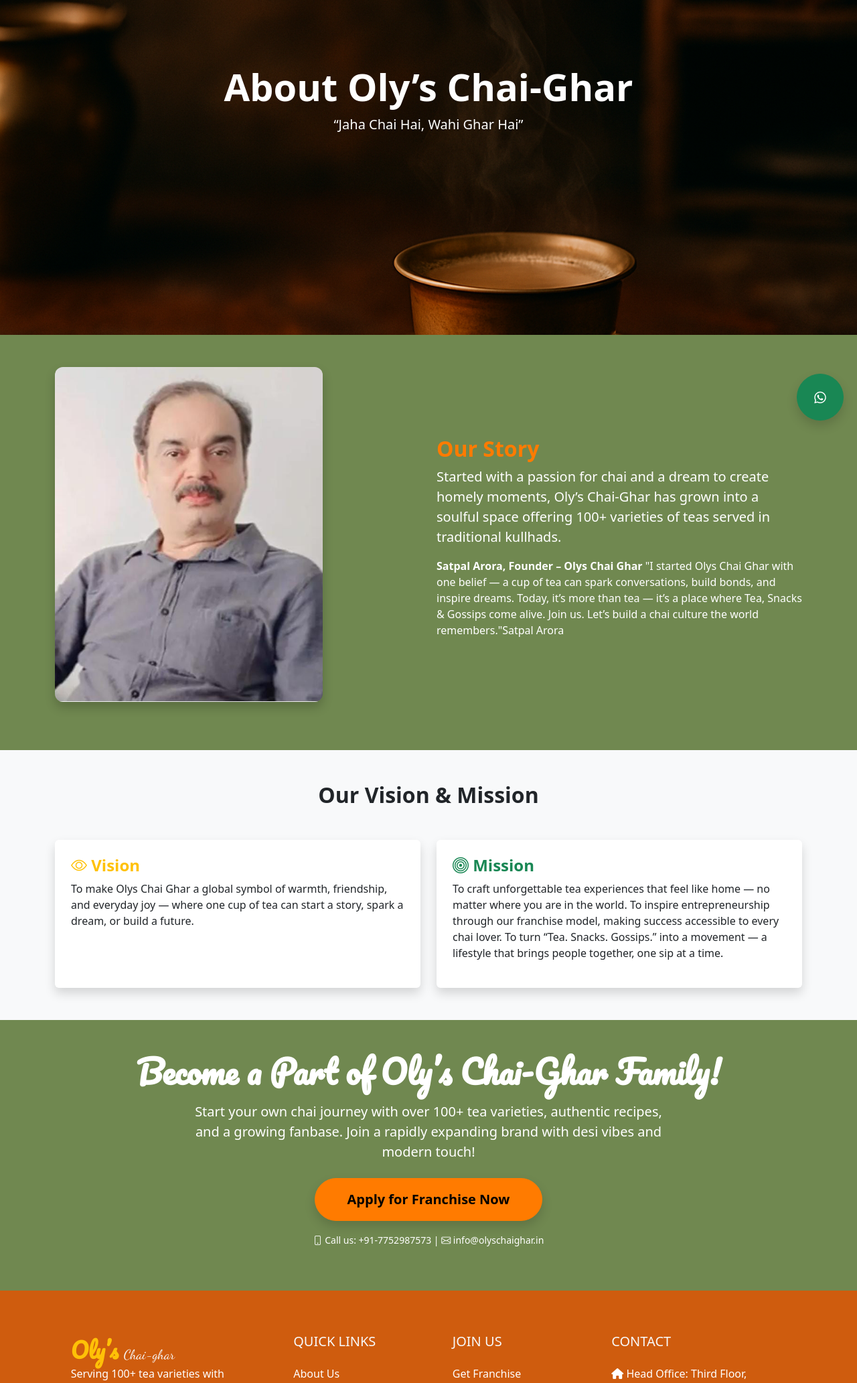
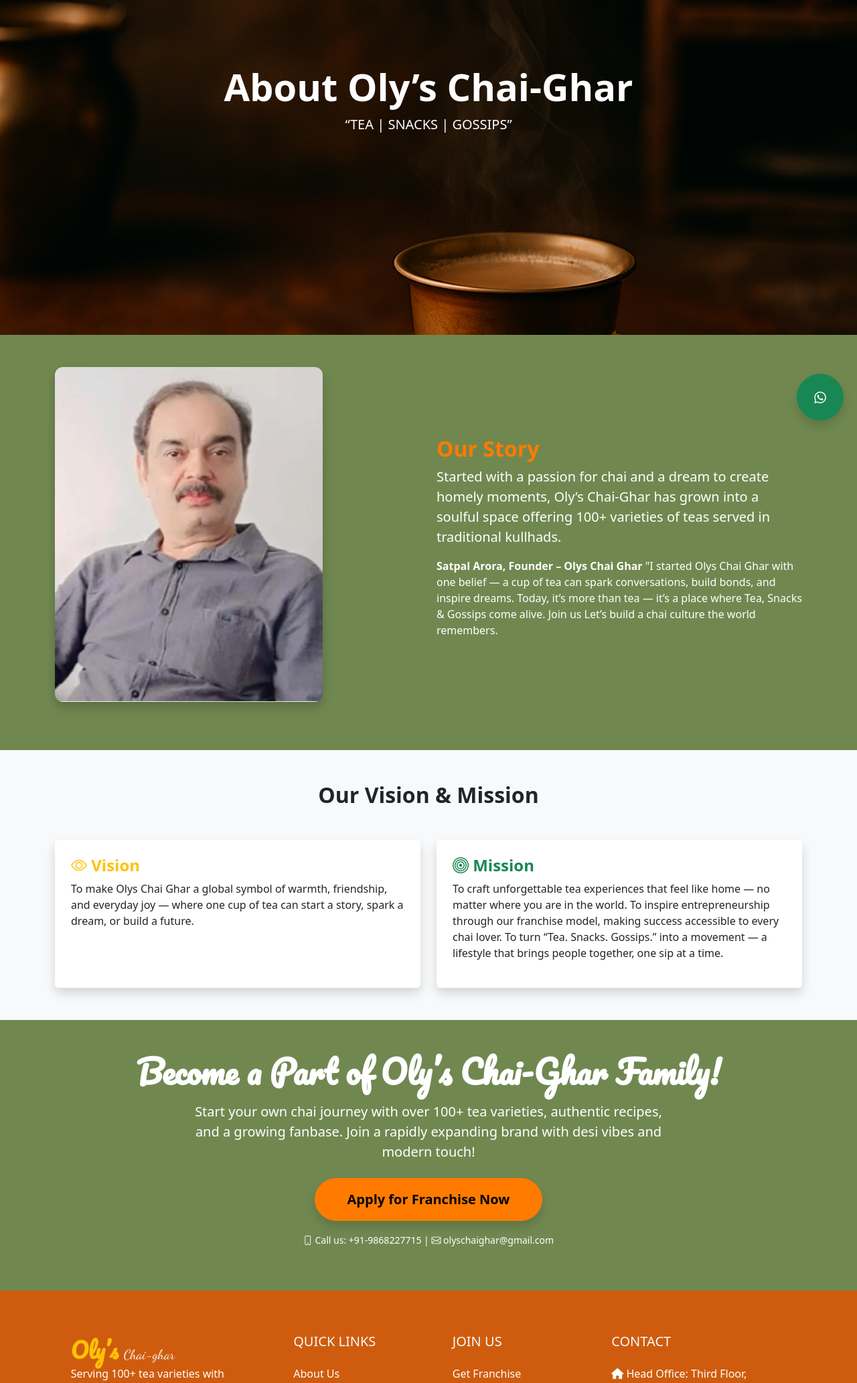
Before and after one commit to Saif199001/Olys, a Django app: page /about/ in a window 1280 px wide. Shown: the part 152-2217 px from the top of the page at 67% size. Run offline with Django 5.2, Linux system fonts and the light colour scheme.

Commit message:
third commit

```diff
--- a/templates/about.html
+++ b/templates/about.html
@@ -8,7 +8,7 @@
   <section class="py-5 text-white text-center" style="background: url( '../static/images/aboutbanner1.png') no-repeat center center / cover; width: 100%; height: 100vh; height: 500px;">
     <div class="container py-5">
       <h1 class="display-4 fw-bold">About Oly’s Chai-Ghar</h1>
-      <p class="lead">“Jaha Chai Hai, Wahi Ghar Hai”</p>
+      <p class="lead">“TEA | SNACKS | GOSSIPS”</p>
     </div>
   </section>
 
@@ -25,7 +25,7 @@
           <p class="text-white">
             <strong class="fw-bold">Satpal Arora, Founder – Olys Chai Ghar</strong> "I started Olys Chai Ghar with one belief — a cup of tea can spark conversations, build bonds, and inspire dreams. Today, it’s more than tea — it’s a place where Tea, Snacks & Gossips come alive.
 
-            Join us. Let’s build a chai culture the world remembers."Satpal Arora
+            Join us Let’s build a chai culture the world remembers.
           </p>
         </div>
       </div>
@@ -68,7 +68,7 @@
       </p>
       <a href="{% url 'frenchisee' %}" class="btn btn-warning btn-lg px-5 py-3 fw-semibold rounded-pill shadow">Apply for Franchise Now</a>
       <p class="mt-3">
-        <small><i class="bi bi-phone"></i> Call us: +91-7752987573 | <i class="bi bi-envelope"></i> info@olyschaighar.in</small>
+        <small><i class="bi bi-phone"></i> Call us: +91-9868227715 | <i class="bi bi-envelope"></i> olyschaighar@gmail.com</small>
       </p>
     </div>
   </section>
```
